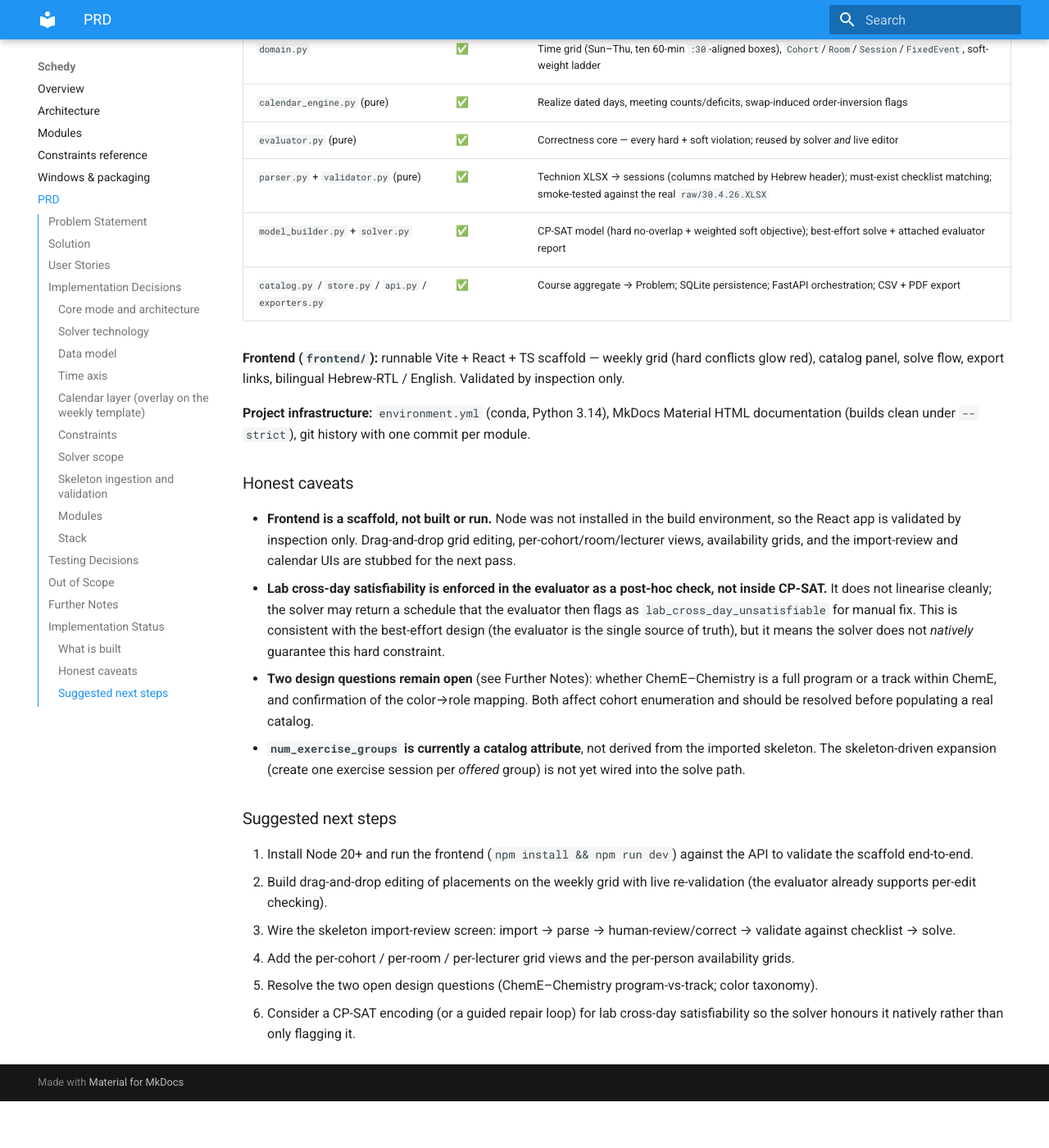
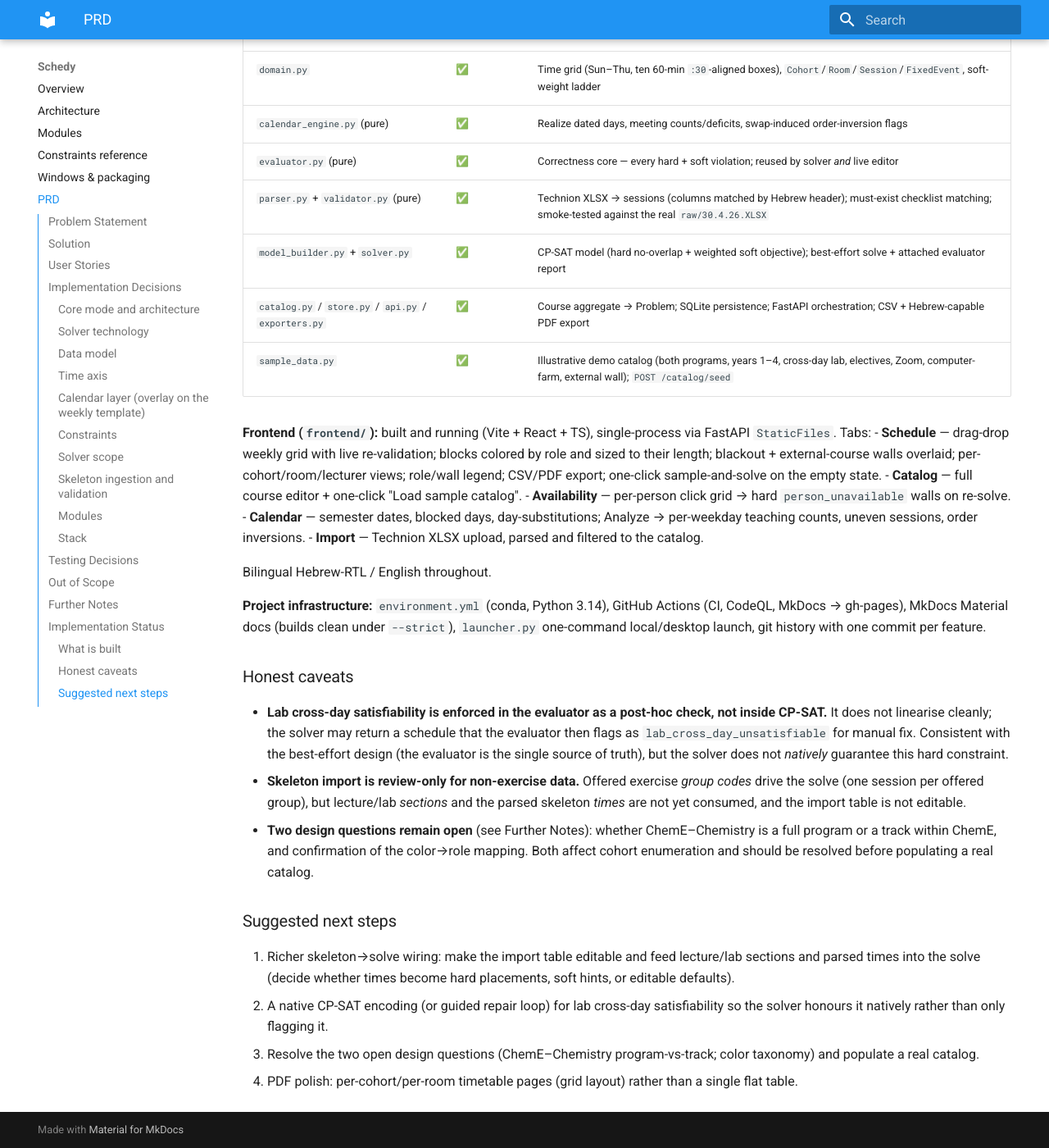
Before and after one commit to DanaResearchGroup/Schedy, an MkDocs documentation site: the page built from docs/PRD.md, in a window 1280 px wide and 1400 px high, scrolled down 8114 px. Shown: the whole window at 82% size. Built offline with MkDocs 1.6.1 and Material for MkDocs 9.7.7, drawn with Linux system fonts in a browser that asks for light colours; before the commit the page ends 9457 px from its top, so only the background shows below that; some of the changed text lies outside the part shown.

Commit message:
One-command local launch + refresh docs
launcher.py now falls back to the repo's frontend/dist when no PyInstaller
bundle is present, so `python backend/launcher.py` serves UI+API and opens
the browser in a plain checkout. Update README and the PRD Implementation
Status to reflect the running MVP (availability, calendar, sample data,
Hebrew PDF, grid overlay; 61 tests).

Co-Authored-By: Claude Opus 4.8 (1M context) <noreply@anthropic.com>

```diff
--- a/docs/PRD.md
+++ b/docs/PRD.md
@@ -177,7 +177,7 @@ Weights are tunable by the planner.
 
 ## Implementation Status
 
-> Updated 2026-06-01. Initial build complete: full backend engine implemented and tested, frontend scaffolded. **47 tests passing on Python 3.14**; the API boots and runs a live catalog → solve → CSV/PDF export pipeline.
+> Updated 2026-06-13. Backend engine complete and the frontend is a built, running MVP. **61 tests passing on Python 3.14**; the app runs single-process (FastAPI serves the built SPA) through a live catalog → availability/calendar → solve → edit → CSV/PDF pipeline.
 
 ### What is built
 
@@ -192,24 +192,29 @@ Implemented from the ground up, committed module-by-module. Stack as specified:
 | `evaluator.py` (pure) | ✅ | Correctness core — every hard + soft violation; reused by solver *and* live editor |
 | `parser.py` + `validator.py` (pure) | ✅ | Technion XLSX → sessions (columns matched by Hebrew header); must-exist checklist matching; smoke-tested against the real `raw/30.4.26.XLSX` |
 | `model_builder.py` + `solver.py` | ✅ | CP-SAT model (hard no-overlap + weighted soft objective); best-effort solve + attached evaluator report |
-| `catalog.py` / `store.py` / `api.py` / `exporters.py` | ✅ | Course aggregate → Problem; SQLite persistence; FastAPI orchestration; CSV + PDF export |
+| `catalog.py` / `store.py` / `api.py` / `exporters.py` | ✅ | Course aggregate → Problem; SQLite persistence; FastAPI orchestration; CSV + Hebrew-capable PDF export |
+| `sample_data.py` | ✅ | Illustrative demo catalog (both programs, years 1–4, cross-day lab, electives, Zoom, computer-farm, external wall); `POST /catalog/seed` |
 
-**Frontend (`frontend/`):** runnable Vite + React + TS scaffold — weekly grid (hard conflicts glow red), catalog panel, solve flow, export links, bilingual Hebrew-RTL / English. Validated by inspection only.
+**Frontend (`frontend/`):** built and running (Vite + React + TS), single-process via FastAPI `StaticFiles`. Tabs:
+- **Schedule** — drag-drop weekly grid with live re-validation; blocks colored by role and sized to their length; blackout + external-course walls overlaid; per-cohort/room/lecturer views; role/wall legend; CSV/PDF export; one-click sample-and-solve on the empty state.
+- **Catalog** — full course editor + one-click "Load sample catalog".
+- **Availability** — per-person click grid → hard `person_unavailable` walls on re-solve.
+- **Calendar** — semester dates, blocked days, day-substitutions; Analyze → per-weekday teaching counts, uneven sessions, order inversions.
+- **Import** — Technion XLSX upload, parsed and filtered to the catalog.
 
-**Project infrastructure:** `environment.yml` (conda, Python 3.14), MkDocs Material HTML documentation (builds clean under `--strict`), git history with one commit per module.
+Bilingual Hebrew-RTL / English throughout.
+
+**Project infrastructure:** `environment.yml` (conda, Python 3.14), GitHub Actions (CI, CodeQL, MkDocs → gh-pages), MkDocs Material docs (builds clean under `--strict`), `launcher.py` one-command local/desktop launch, git history with one commit per feature.
 
 ### Honest caveats
 
-- **Frontend is a scaffold, not built or run.** Node was not installed in the build environment, so the React app is validated by inspection only. Drag-and-drop grid editing, per-cohort/room/lecturer views, availability grids, and the import-review and calendar UIs are stubbed for the next pass.
-- **Lab cross-day satisfiability is enforced in the evaluator as a post-hoc check, not inside CP-SAT.** It does not linearise cleanly; the solver may return a schedule that the evaluator then flags as `lab_cross_day_unsatisfiable` for manual fix. This is consistent with the best-effort design (the evaluator is the single source of truth), but it means the solver does not *natively* guarantee this hard constraint.
+- **Lab cross-day satisfiability is enforced in the evaluator as a post-hoc check, not inside CP-SAT.** It does not linearise cleanly; the solver may return a schedule that the evaluator then flags as `lab_cross_day_unsatisfiable` for manual fix. Consistent with the best-effort design (the evaluator is the single source of truth), but the solver does not *natively* guarantee this hard constraint.
+- **Skeleton import is review-only for non-exercise data.** Offered exercise *group codes* drive the solve (one session per offered group), but lecture/lab *sections* and the parsed skeleton *times* are not yet consumed, and the import table is not editable.
 - **Two design questions remain open** (see Further Notes): whether ChemE–Chemistry is a full program or a track within ChemE, and confirmation of the color→role mapping. Both affect cohort enumeration and should be resolved before populating a real catalog.
-- **`num_exercise_groups` is currently a catalog attribute**, not derived from the imported skeleton. The skeleton-driven expansion (create one exercise session per *offered* group) is not yet wired into the solve path.
 
 ### Suggested next steps
 
-1. Install Node 20+ and run the frontend (`npm install && npm run dev`) against the API to validate the scaffold end-to-end.
-2. Build drag-and-drop editing of placements on the weekly grid with live re-validation (the evaluator already supports per-edit checking).
-3. Wire the skeleton import-review screen: import → parse → human-review/correct → validate against checklist → solve.
-4. Add the per-cohort / per-room / per-lecturer grid views and the per-person availability grids.
-5. Resolve the two open design questions (ChemE–Chemistry program-vs-track; color taxonomy).
-6. Consider a CP-SAT encoding (or a guided repair loop) for lab cross-day satisfiability so the solver honours it natively rather than only flagging it.
+1. Richer skeleton→solve wiring: make the import table editable and feed lecture/lab sections and parsed times into the solve (decide whether times become hard placements, soft hints, or editable defaults).
+2. A native CP-SAT encoding (or guided repair loop) for lab cross-day satisfiability so the solver honours it natively rather than only flagging it.
+3. Resolve the two open design questions (ChemE–Chemistry program-vs-track; color taxonomy) and populate a real catalog.
+4. PDF polish: per-cohort/per-room timetable pages (grid layout) rather than a single flat table.
```
Also changed, not shown: README.md (+27 -12 lines), 1 other file.
